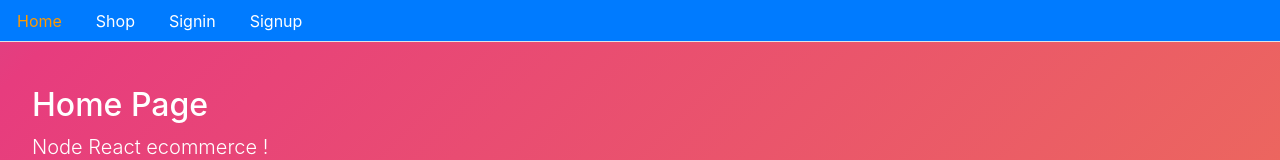
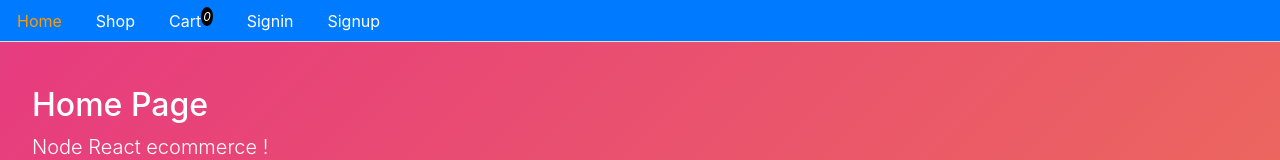
Before and after one commit to rebSen/ecomProject, a React (Create React App) app: page / in a window 1280 px wide. Shown: the top 160 px of the page. Built offline with nearby package versions, Linux system fonts and the light colour scheme; no server answers.

Commit message:
Cart system
Cart component - link in menu - route - style of item.length in menu

```diff
--- a/src/Routes.js
+++ b/src/Routes.js
@@ -13,6 +13,7 @@ import AddCategory from "./admin/AddCategory";
 import AddProduct from "./admin/AddProduct";
 import Shop from "./core/Shop";
 import Product from "./core/Product";
+import Cart from "./core/Cart";
 
 const Routes = () => {
   return (
@@ -27,6 +28,7 @@ const Routes = () => {
         <AdminRoute path="/create/category" exact component={AddCategory} />
         <AdminRoute path="/create/product" exact component={AddProduct} />
         <Route path="/product/:productId" exact component={Product} />
+        <Route path="/cart" exact component={Cart} />
       </Switch>
     </BrowserRouter>
   );
--- a/src/core/Card.js
+++ b/src/core/Card.js
@@ -1,10 +1,13 @@
-import React from "react";
-import { Link } from "react-router-dom";
+import React, { useState } from "react";
+import { Link, Redirect } from "react-router-dom";
 import ShowImage from "./ShowImage";
 import moment from "moment";
+import { addItem } from "./cartHelpers";
 
 const Card = ({ product, showViewProductButton = true }) => {
+  const [redirect, setRedirect] = useState(false);
   console.log(product.category);
+
   const showViewButton = showViewProductButton => {
     return (
       showViewProductButton && (
@@ -19,12 +22,26 @@ const Card = ({ product, showViewProductButton = true }) => {
 
   const showAddToCardButton = () => {
     return (
-      <button className="btn btn-outline-warning mt-2 mb-2 mr-2">
+      <button
+        onClick={addToCart}
+        className="btn btn-outline-warning mt-2 mb-2 mr-2"
+      >
         Add to Card
       </button>
     );
   };
 
+  const addToCart = () => {
+    addItem(product, () => {
+      setRedirect(true);
+    });
+  };
+
+  const shouldRedirect = redirect => {
+    if (redirect) {
+      return <Redirect to="/cart" />;
+    }
+  };
   const showStock = quantity => {
     return quantity > 0 ? (
       <span className="badge badge-primary badge-pill">{`${quantity} dvd yet in Stock`}</span>
@@ -37,6 +54,7 @@ const Card = ({ product, showViewProductButton = true }) => {
     <div className="card">
       <div className="card-header name">{product.name}</div>
       <div className="card-body">
+        {shouldRedirect(redirect)}
         <ShowImage item={product} url="product" />
         <p className="lead mt-2">
           <p>{product.description.substring(0, 100)}</p>
--- /dev/null
+++ b/src/core/Cart.js
@@ -0,0 +1,50 @@
+import React, { useState, useEffect, Fragment } from "react";
+import Layout from "./Layout";
+import { Link } from "react-router-dom";
+import { getCart } from "./cartHelpers";
+import Card from "./Card";
+
+const Cart = () => {
+  const [items, setItems] = useState([]);
+  useEffect(() => {
+    setItems(getCart);
+  }, []);
+
+  const showItems = items => {
+    return (
+      <div>
+        <h2> Your cart has {`${items.length}`} items</h2>
+        <hr />
+        {items.map((product, i) => (
+          <Card key={i} product={product} />
+        ))}
+      </div>
+    );
+  };
+  const noItemsMessage = () => (
+    <Fragment>
+      <h2> Your cart is empty</h2>
+      <br />
+      <Link to="/shop">Continue shopping</Link>{" "}
+    </Fragment>
+  );
+
+  return (
+    <Layout
+      title="Shopping Cart"
+      description="Manage Your card items."
+      className="container-fluid"
+    >
+      <div className="row">
+        <div className="col-6">
+          {items.length > 0 ? showItems(items) : noItemsMessage()}
+        </div>
+        <div className="col-6">
+          Show checkout options / shipping adress / etc...
+        </div>
+      </div>
+    </Layout>
+  );
+};
+
+export default Cart;
--- a/src/core/Menu.jsx
+++ b/src/core/Menu.jsx
@@ -1,6 +1,7 @@
 import React, { Fragment } from "react";
 import { Link, withRouter } from "react-router-dom";
 import { signout, isAuthenticated } from "../auth";
+import { itemTotal } from "./cartHelpers";
 
 const isActive = (history, path) => {
   if (history.location.pathname === path) {
@@ -26,6 +27,19 @@ const Menu = ({ history }) => (
           to="/shop"
         >
           Shop
+        </Link>
+      </li>
+
+      <li className="nav-item">
+        <Link
+          className="nav-link"
+          style={isActive(history, "/cart")}
+          to="/cart"
+        >
+          Cart
+          <sup>
+            <small className="cart-badge">{itemTotal()}</small>
+          </sup>
         </Link>
       </li>
 
--- a/src/styles.css
+++ b/src/styles.css
@@ -4,6 +4,16 @@
 .jumbotron,
 .nav :hover {
   border-radius: 0px;
+}
+
+/* Cart Badge */
+.cart-badge,
+.cart-badge:hover {
+  border-radius: 50%;
+  padding: 2px;
+  font-size: 12px;
+  font-style: italic;
+  background: black;
 }
 /* Single product page / Product name */
 .name {
```
